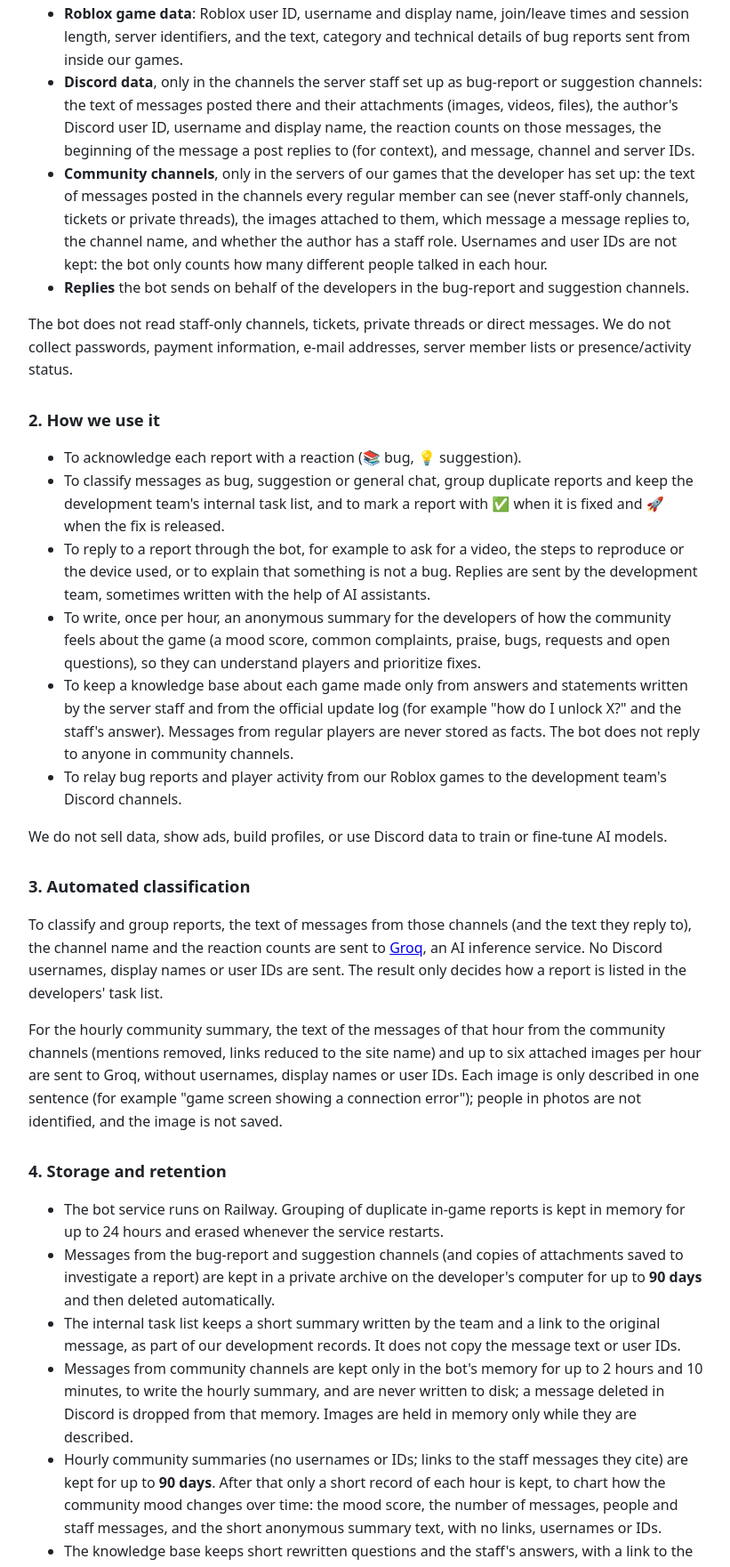
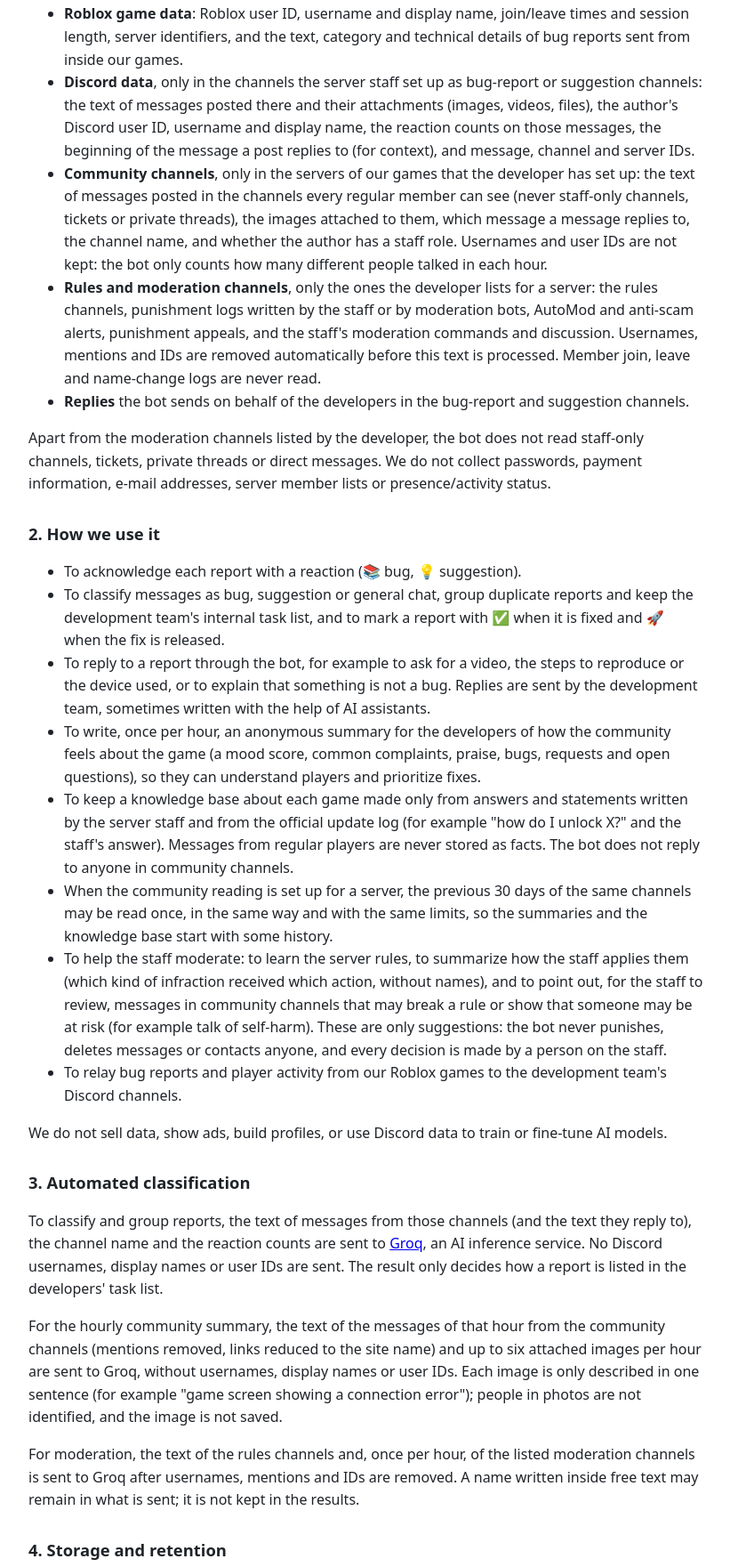
Before and after one commit to Luuckasy/discord-bot-legal, a plain HTML site: page privacy.html in a window 1280 px wide. Shown: the part 297-2058 px from the top of the page at 89% size, without its empty margins (228-1049 px from the left). Drawn offline with Linux system fonts and the light colour scheme.

Commit message:
Index-Tan: moderation help, staff/community answers, 30-day history and private dashboard in the privacy policy and terms
Co-Authored-By: Claude Opus 5.5 <noreply@anthropic.com>

```diff
--- a/privacy.html
+++ b/privacy.html
@@ -36,11 +36,16 @@ long it is kept.</p>
       or private threads), the images attached to them, which message a message replies to, the channel
       name, and whether the author has a staff role. Usernames and user IDs are not kept: the bot only
       counts how many different people talked in each hour.</li>
+  <li><b>Rules and moderation channels</b>, only the ones the developer lists for a server: the rules
+      channels, punishment logs written by the staff or by moderation bots, AutoMod and anti-scam alerts,
+      punishment appeals, and the staff's moderation commands and discussion. Usernames, mentions and IDs
+      are removed automatically before this text is processed. Member join, leave and name-change logs
+      are never read.</li>
   <li><b>Replies</b> the bot sends on behalf of the developers in the bug-report and suggestion channels.</li>
 </ul>
-<p>The bot does not read staff-only channels, tickets, private threads or direct messages. We do not
-collect passwords, payment information, e-mail addresses, server member lists or presence/activity
-status.</p>
+<p>Apart from the moderation channels listed by the developer, the bot does not read staff-only
+channels, tickets, private threads or direct messages. We do not collect passwords, payment information,
+e-mail addresses, server member lists or presence/activity status.</p>
 
 <h2>2. How we use it</h2>
 <ul>
@@ -58,6 +63,14 @@ status.</p>
       server staff and from the official update log (for example "how do I unlock X?" and the staff's
       answer). Messages from regular players are never stored as facts. The bot does not reply to anyone
       in community channels.</li>
+  <li>When the community reading is set up for a server, the previous 30 days of the same channels may be
+      read once, in the same way and with the same limits, so the summaries and the knowledge base start
+      with some history.</li>
+  <li>To help the staff moderate: to learn the server rules, to summarize how the staff applies them
+      (which kind of infraction received which action, without names), and to point out, for the staff
+      to review, messages in community channels that may break a rule or show that someone may be at
+      risk (for example talk of self-harm). These are only suggestions: the bot never punishes, deletes
+      messages or contacts anyone, and every decision is made by a person on the staff.</li>
   <li>To relay bug reports and player activity from our Roblox games to the development team's
       Discord channels.</li>
 </ul>
@@ -73,6 +86,9 @@ a report is listed in the developers' task list.</p>
 Groq, without usernames, display names or user IDs. Each image is only described in one sentence (for
 example "game screen showing a connection error"); people in photos are not identified, and the image is
 not saved.</p>
+<p>For moderation, the text of the rules channels and, once per hour, of the listed moderation channels
+is sent to Groq after usernames, mentions and IDs are removed. A name written inside free text may
+remain in what is sent; it is not kept in the results.</p>
 
 <h2>4. Storage and retention</h2>
 <ul>
@@ -93,6 +109,14 @@ not saved.</p>
   <li>The knowledge base keeps short rewritten questions and the staff's answers, with a link to the
       staff message, while the information is still useful for the game. It contains no usernames or
       IDs.</li>
+  <li>Messages from moderation channels are kept only in the bot's memory for up to 2 hours and 10
+      minutes. Messages pointed out for staff review are kept as a short description with a link to the
+      message for up to <b>90 days</b>. The learned rules, the anonymous summary of how the staff punishes
+      (infraction type, action, duration), staff decisions and the bot's own observations, and the
+      anonymous topics of what the community asks, likes and complains about are kept while useful; they
+      contain no usernames or IDs.</li>
+  <li>The developers see these summaries in a private web dashboard served by the bot on Railway and
+      protected by a password. The copy of the summaries it shows is kept only in the service's memory.</li>
   <li>Messages remain in Discord under Discord's own <a href="https://discord.com/privacy">Privacy
       Policy</a> until they are deleted by their author or the server staff.</li>
 </ul>
```
Also changed, not shown: terms.html (+4 -2 lines).
